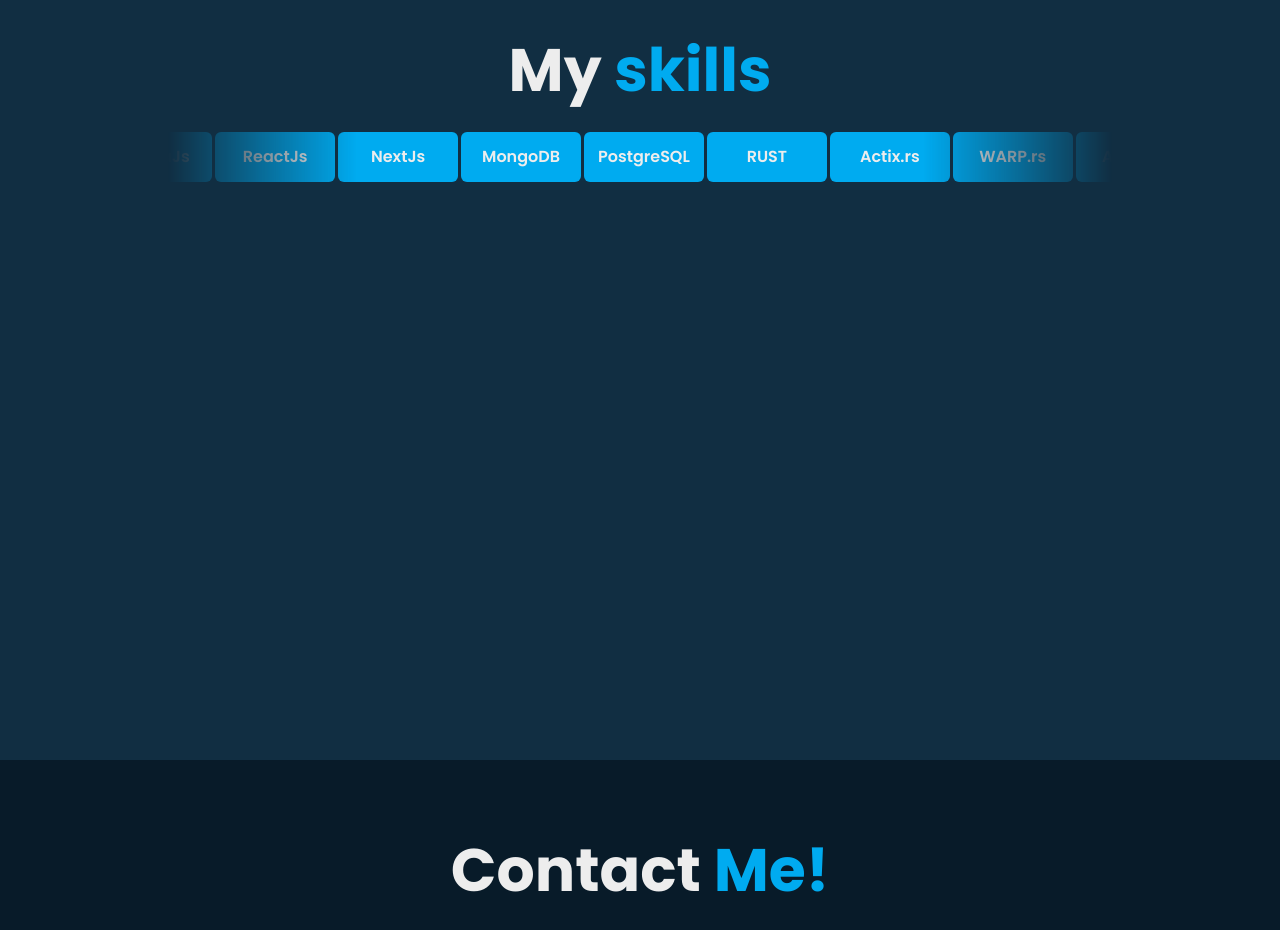
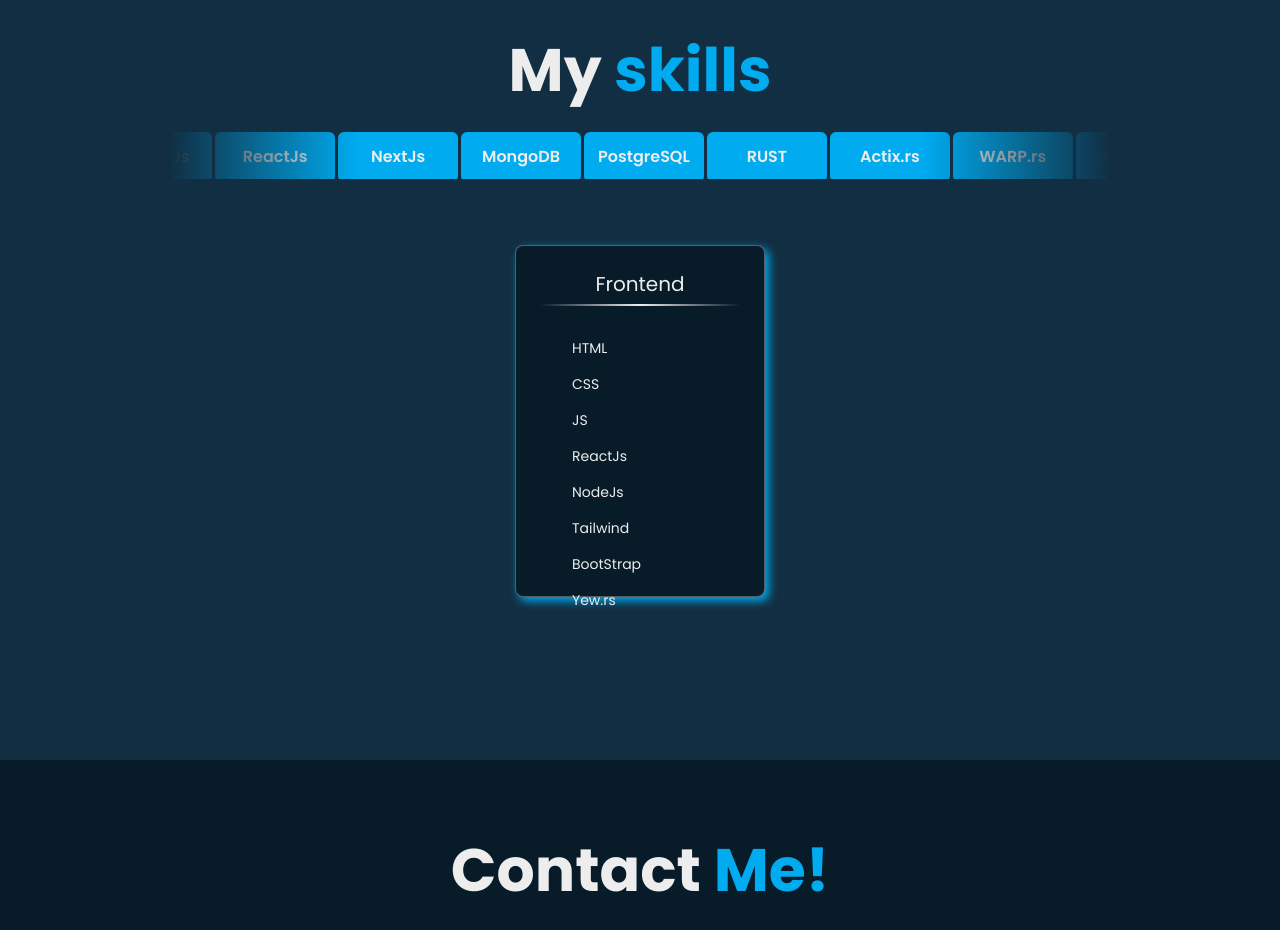
Before and after one commit to Rahul721999/my-portfolio, a React (Vite) app: page / in a window 1280 px wide. Shown: the part 2440-3370 px from the top of the page. Built offline with nearby package versions, Linux system fonts and the light colour scheme; no server answers.

Commit message:
WIP: working on skill cards

```diff
--- /dev/null
+++ b/public/skills.json
@@ -0,0 +1,6 @@
+{
+    "Frontend" : ["HTML", "CSS", "JS", "ReactJs", "NodeJs","TS", "Yew.rs"],
+    "Backend" : ["Rust", "Actix.rs", "Axum.rs"],
+    "Database" : ["MongoDb", "PostgreSQL"],
+    "DevOps" : ["Docker", "Kubernetes", "D.Ocean"]
+}
--- /dev/null
+++ b/src/components/SkillCards/SkillCards.css
@@ -0,0 +1,59 @@
+.skill-cards {
+    position: relative;
+    margin: 10px;
+    border-radius: 15px;
+    overflow: visible;
+    padding: 1rem;
+    background: var(--bg-color);
+    box-shadow: 4px 4px 10px var(--main-color);
+    backdrop-filter: blur(10px);
+    -webkit-backdrop-filter: blur(10px);
+    border: 1px solid rgba(255, 255, 255, 0.3);
+    transition: all 0.3s ease-in-out;
+  }
+
+  .skill-cards:hover {
+    transform: scale(1.05);
+    box-shadow: 0 6px 40px rgba(0, 0, 0, 0.2);
+  }
+
+
+  .card-title {
+    position: relative;
+    border-top-left-radius: 5px;
+    border-top-right-radius: 5px;
+    padding-bottom: 8px;
+    margin-bottom: 8px;
+  }
+
+  .card-title::after {
+    content: '';
+    position: absolute;
+    left: 0;
+    right: 0;
+    bottom: 0;
+    height: 2px;
+    background: linear-gradient(to right, transparent, var(--text-color), transparent);
+  }
+
+.languages {
+    padding-left: 1.5rem;
+    padding-right: 1.5rem;
+    padding-bottom: 0.5rem;
+    padding-top: 0.5rem;
+    display: grid;
+
+    /* Adjust the gap between the items as needed */
+}
+/*
+@media screen and (min-width: 768px) {
+    .languages {
+        grid-template-columns: repeat(4, 1fr);
+    }
+}
+
+@media screen and (max-width: 767px) {
+    .languages {
+        grid-template-columns: repeat(2, 1fr);
+    }
+} */
--- /dev/null
+++ b/src/components/SkillCards/SkillCards.jsx
@@ -0,0 +1,21 @@
+import React from 'react';
+import './SkillCards.css';
+
+export default function SkillCards() {
+  return (
+    <div className='flex flex-col w-[250px] h-3/4  skill-cards rounded-lg p-6'>
+      <div className='text-[var(--text-color)] flex items-center justify-center text-xl card-title mb-4'>Frontend</div>
+      <div className='languages flex-col'>
+        <span className='py-2 px-2 rounded-lg'>HTML</span>
+        <span className='py-2 px-2 rounded-lg'>CSS</span>
+        <span className='py-2 px-2 rounded-lg'>JS</span>
+        <span className='py-2 px-2 rounded-lg'>ReactJs</span>
+        <span className='py-2 px-2 rounded-lg'>NodeJs</span>
+        <span className='py-2 px-2 rounded-lg'>Tailwind</span>
+        <span className='py-2 px-2 rounded-lg'>BootStrap</span>
+        <span className='py-2 px-2 rounded-lg'>Yew.rs</span>
+      </div>
+    </div>
+
+  )
+}
--- a/src/components/SkillScroller/SkillScroller.css
+++ b/src/components/SkillScroller/SkillScroller.css
@@ -11,6 +11,7 @@
     position: relative;
     height: var(--item-height);
     margin-top: 2rem;
+    margin-bottom: 2rem;
     overflow: hidden;
     mask-image: linear-gradient(to right,
             rgba(0, 0, 0, 0),
--- a/src/components/index.js
+++ b/src/components/index.js
@@ -6,3 +6,4 @@
 export {MenuIcon, MoonIcon, SunIcon} from './Icons/Icons_svg.jsx';
 export {default as Scroller} from './SkillScroller/SkillScroller.jsx';
 export {default as useTypedEffect} from './TypeEffect/TypeEffect.jsx';
+export {default as SkillCards} from './SkillCards/SkillCards.jsx'
--- /dev/null
+++ b/src/pages/Skills/SkillsPage.css
@@ -0,0 +1,10 @@
+.cards-container{
+    scroll-behavior: smooth;
+    overflow: scroll;
+    padding: .5rem;
+}
+
+::-webkit-scrollbar{
+    width: 0px;
+    height: 0px;
+}
--- a/src/pages/Skills/Skillspage.jsx
+++ b/src/pages/Skills/Skillspage.jsx
@@ -1,14 +1,18 @@
 import React from 'react';
 import { Scroller } from '../../components';
+import { SkillCards } from '../../components';
+import './SkillsPage.css';
 
 export default function Skills() {
-
     return (
         <section id='skills' className='section-container secondary-color'>
             <h1 className='text-4xl font-bold flex justify-center laptop:text-6xl items-center'>
                 My&nbsp;<span className='text-cyan'>skills</span>
             </h1>
             <Scroller />
+            <div className=' w-[90%] h-[80%] pb-6 pt-6 text-sm flex flex-col relative items-center cards-container'>
+                <SkillCards />
+            </div>
         </section>
     )
 }
```
Also changed, not shown: public/small_photo.png.
